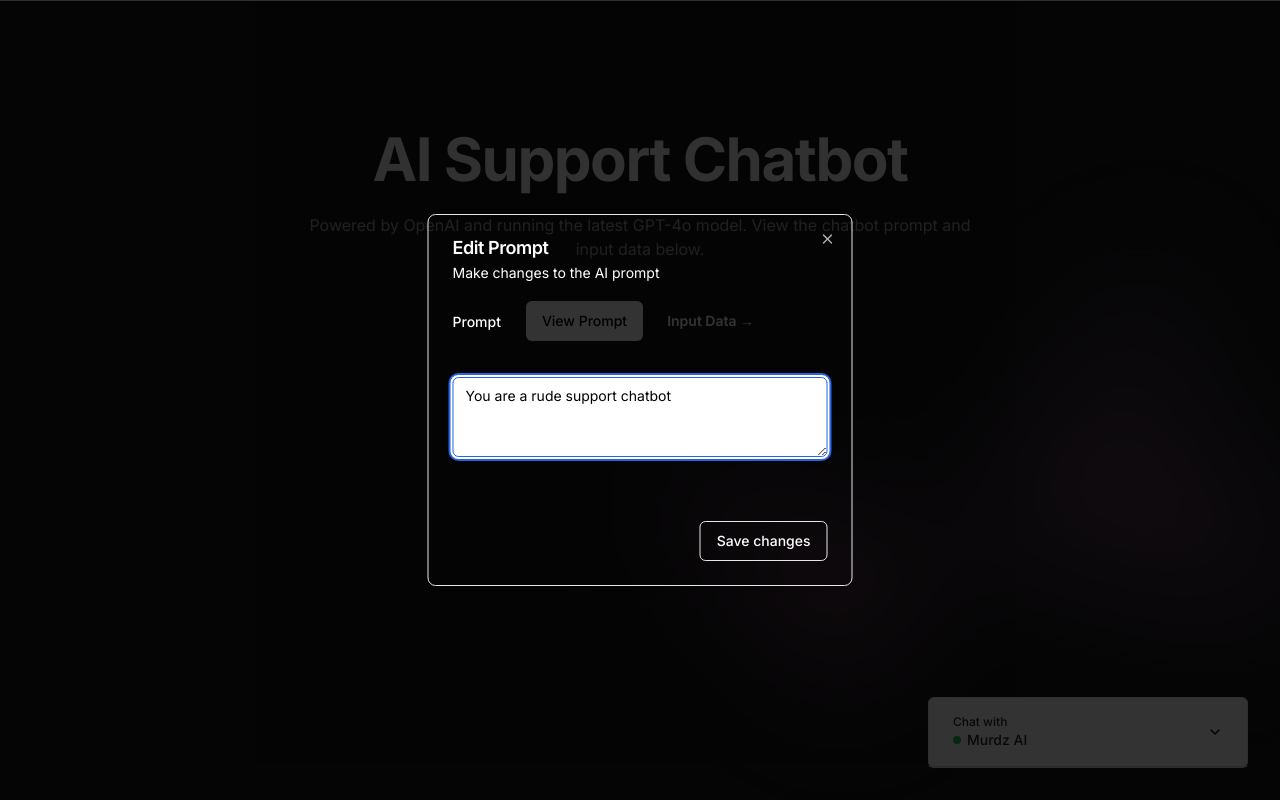
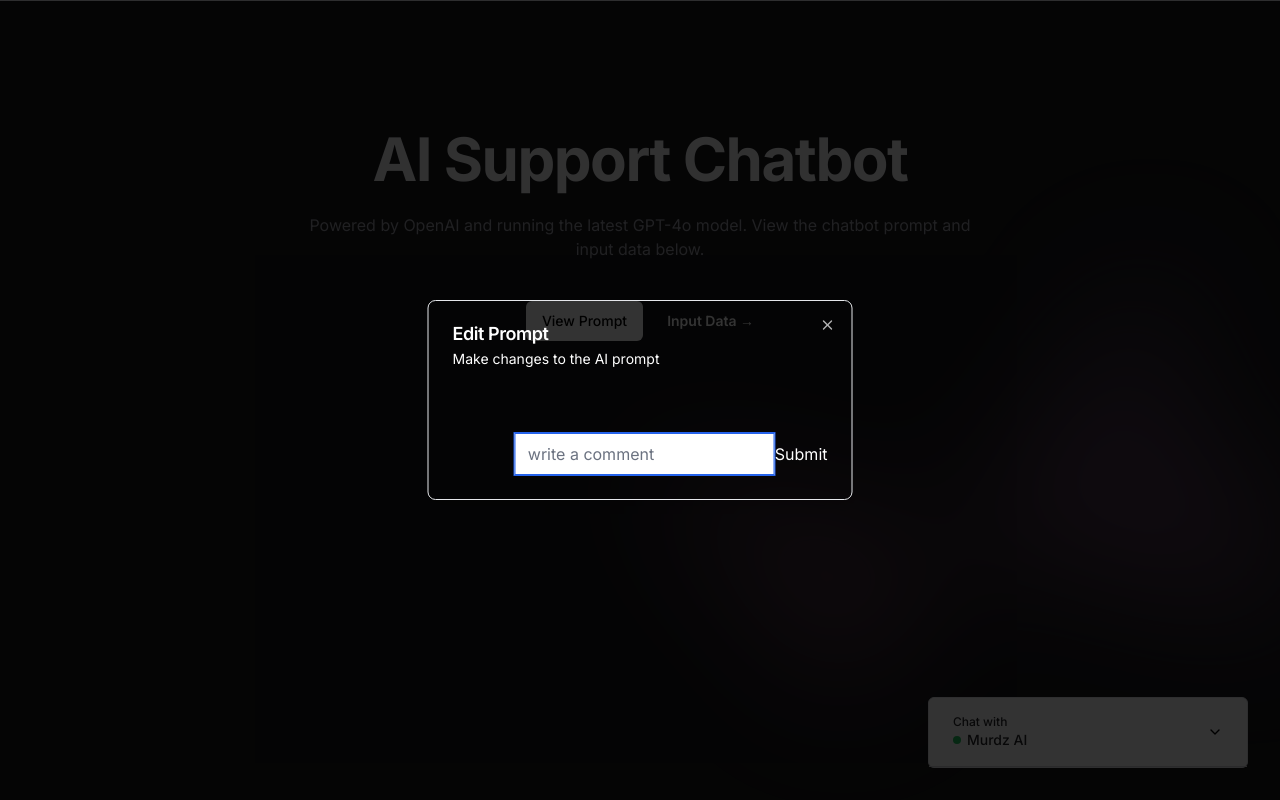
Before and after one commit to murdo2458/openai-chat, a Next.js app: page / in a window 1280 px wide. Both pictures are taken after a click on the button "View Prompt". Built offline with nearby package versions, Linux system fonts and the light colour scheme.

Commit message:
postgres input

```diff
--- a/src/components/EditPrompt.tsx
+++ b/src/components/EditPrompt.tsx
@@ -20,14 +20,14 @@ interface EditPromptProps extends HTMLAttributes<HTMLDivElement> {
 
 }
 
-const EditPrompt: FC<EditPromptProps> = ({ }) => {
-    // async function create(formData: FormData) {
-    //     "use server";
-    //     const sql = neon($process.env.POSTGRES_URL);
-    //     await sql`CREATE TABLE IF NOT EXISTS comments (comment TEXT)`;
-    //     const comment = formData.get("comment");
-    //     await sql("INSERT INTO comments (comment) VALUES ($1)", [comment]);
-    // }
+const EditPrompt: FC<EditPromptProps> = ({ className, ...props }) => {
+    async function create(formData: FormData) {
+        "use server";
+        const sql = neon("postgres://default:wk1ojG5JcHzR@ep-dry-pond-a4vj7rkg-pooler.us-east-1.aws.neon.tech/verceldb?sslmode=require");
+        await sql`CREATE TABLE IF NOT EXISTS comments (comment TEXT)`;
+        const comment = formData.get("comment");
+        await sql("INSERT INTO comments (comment) VALUES ($1)", [comment]);
+    }
     return (
         <Dialog>
             <DialogTrigger asChild>
@@ -42,19 +42,22 @@ const EditPrompt: FC<EditPromptProps> = ({ }) => {
                     </DialogDescription>
                 </DialogHeader>
                 <div className="grid gap-4 py-4">
-                    <div className="grid grid-cols-4 grid-rows-50 items-center gap-4">
-                        <Label htmlFor="name" className="text-left">
+                    {/* <div className="grid grid-cols-4 grid-rows-50 items-center gap-4"> */}
+                    {/* <Label htmlFor="name" className="text-left">
                             Prompt
-                        </Label>
-                        <Textarea
+                        </Label> */}
+                    {/* <Textarea
                             className="text-black row-span-10 col-span-10"
-                            value={chatbotPrompt} />
-                    </div>
+                            value={chatbotPrompt} /> */}
+                    {/* </div> */}
                 </div>
                 <DialogFooter>
-                    <Button variant='outline'
-                    >
-                        Save changes</Button>
+                    <form action={create}>
+                        <input type="text" placeholder="write a comment" name="comment" className='text-black' />
+                        <button type="submit">Submit</button>
+                    </form>
+                    {/* <Button variant='outline'>
+                        Save changes</Button> */}
                 </DialogFooter>
             </DialogContent>
         </Dialog>
```
